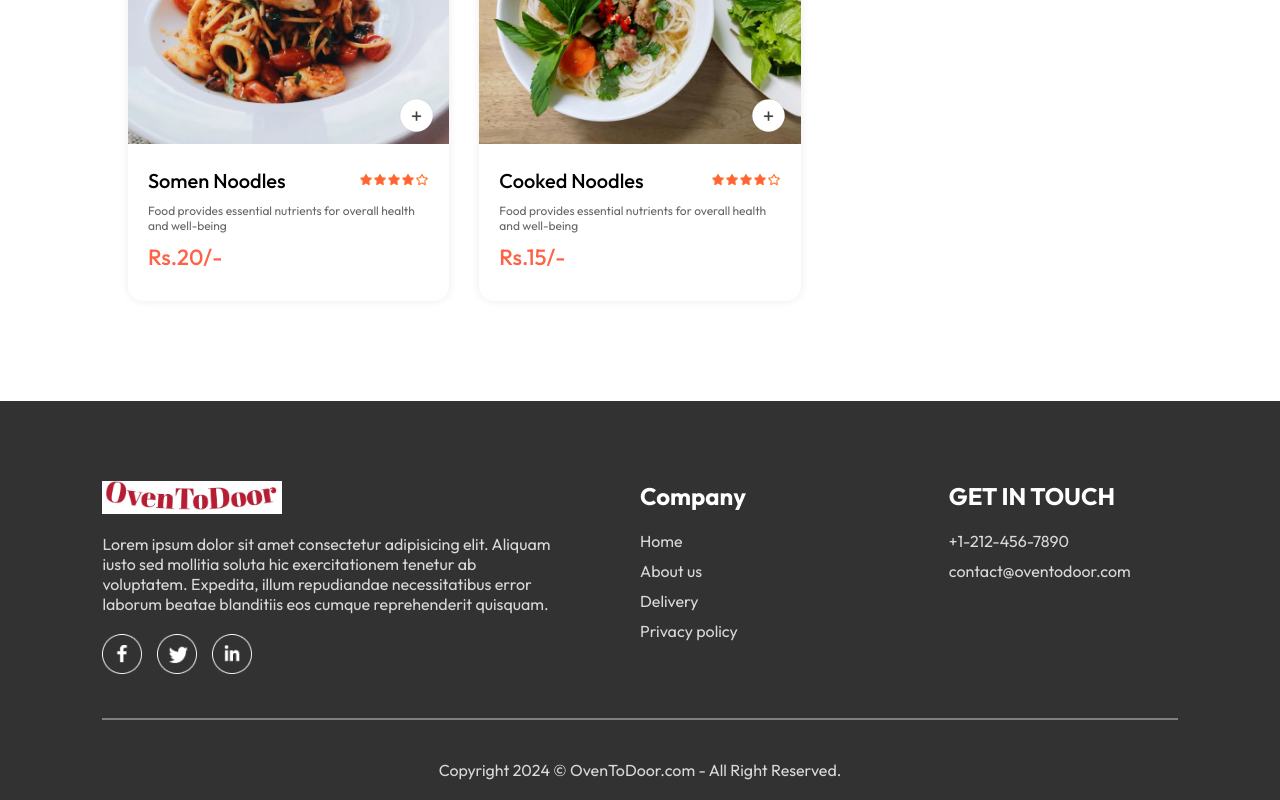
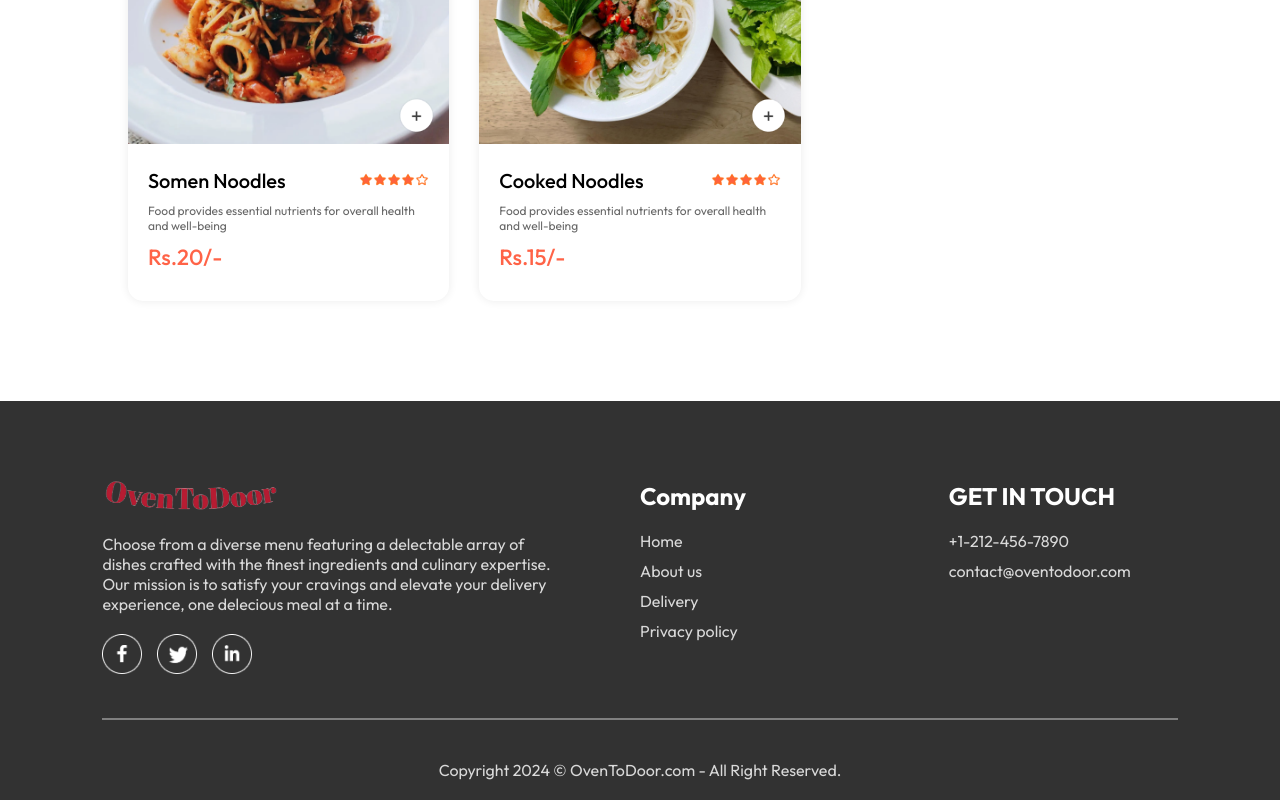
Before and after one commit to PathanJunaid/OvenToDoor, a React (Vite) app in the folder Client/: page / in a window 1280 px wide. Shown: the part 5702-6502 px from the top of the page. Built offline with nearby package versions, Linux system fonts and the light colour scheme; no server answers.

Commit message:
Minor Changes

```diff
--- a/Client/src/components/Footer/Footer.jsx
+++ b/Client/src/components/Footer/Footer.jsx
@@ -9,7 +9,9 @@ const Footer = () => {
                 <div className="footer-content-left">
 
                     <img className='logo' src={assets.logo} alt="" />
-                <p>Lorem ipsum dolor sit amet consectetur adipisicing elit. Aliquam iusto sed mollitia soluta hic exercitationem tenetur ab voluptatem. Expedita, illum repudiandae necessitatibus error laborum beatae blanditiis eos cumque reprehenderit quisquam.</p>
+                    <p>
+                        Choose from a diverse menu featuring a delectable array of dishes crafted with the finest ingredients and culinary expertise. Our mission is to satisfy your cravings and elevate your delivery experience, one delecious meal at a time.
+                    </p>
                     <div className="footer-social-icons">
                         <img src={assets.facebook_icon} alt="" />
                         <img src={assets.twitter_icon} alt="" />
@@ -40,7 +42,7 @@ const Footer = () => {
 
             </div>
 
-        <hr/>
+            <hr />
             <p className="footer-copyright">
                 Copyright 2024 © OvenToDoor.com - All Right Reserved.
             </p>
--- a/Client/src/components/ForgetPassPopup/ForgetPassPopup.css
+++ b/Client/src/components/ForgetPassPopup/ForgetPassPopup.css
@@ -1,6 +1,6 @@
 .login-popup{
     position:absolute;
-    z-index: 1;
+    z-index: 3;
     width: 100%;
     height: 100%;
     background-color: #00000090;
--- a/Client/src/components/LoginPopup/LoginPopup.css
+++ b/Client/src/components/LoginPopup/LoginPopup.css
@@ -1,6 +1,6 @@
 .login-popup{
     position:absolute;
-    z-index: 1;
+    z-index: 3;
     width: 100%;
     height: 100%;
     background-color: #00000090;
--- a/Client/src/components/Navbar/Navbar.jsx
+++ b/Client/src/components/Navbar/Navbar.jsx
@@ -54,6 +54,9 @@ const Navbar = ({ setShowLogin }) => {
       <div className="navbar-right">
         {/* <img src={assets.search_icon} alt="" /> */}
         <div className="navbar-search-icon" onClick={() => { fetchcartitems }}>
+          {
+            Authenticated ?
+              <>
                 <div className='Parent-ele'>
                   <div className='Child-ele'>
                     {
@@ -61,12 +64,13 @@ const Navbar = ({ setShowLogin }) => {
                     }
                   </div>
                 </div>
-          {
-            Authenticated ?
                 <Link to="/cart">
                   <img src={assets.basket_icon} alt="" />
                   {/* <div className="dot"></div> */}
-              </Link> : ""
+                </Link>
+
+              </>
+              : ""
           }
         </div>
         <div>
```
Also changed, not shown: Client/src/assets/logo.jpg. Lines whose indentation alone changed are shown as unchanged.
